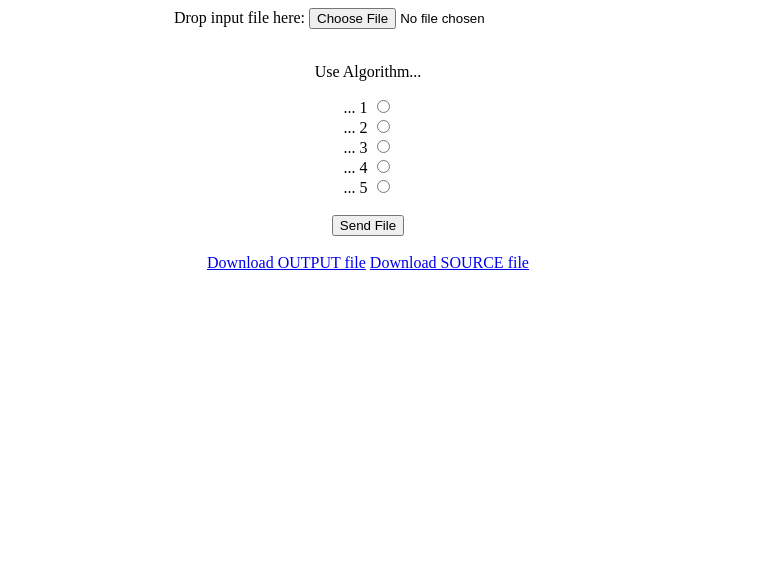
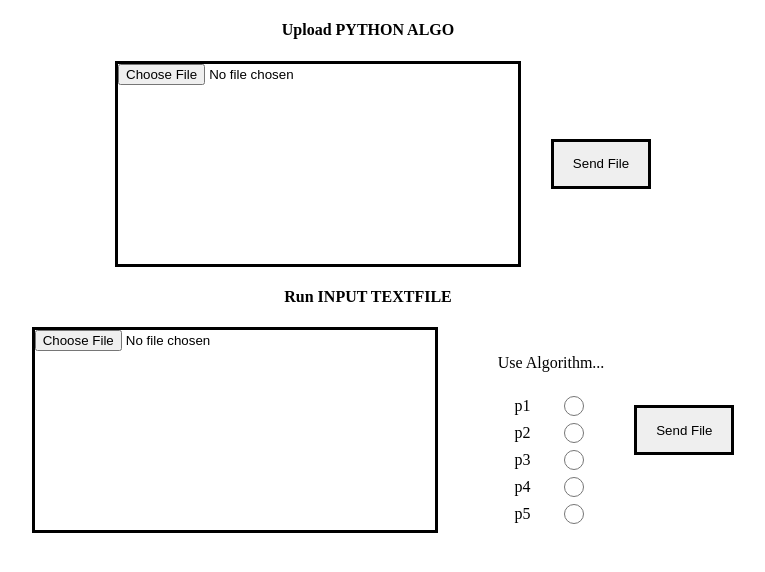
Before and after one commit to MironFoerster/replyIO, a Django app: page /fileinout/ in a window 1280 px wide. Shown: the top 572 px of the page, without its empty margins (272-1037 px from the left). Run offline with Django 3.2, Linux system fonts and the light colour scheme.

Commit message:
big update

```diff
--- a/replyspeedup/FileInOut/templates/FileInOut/index.html
+++ b/replyspeedup/FileInOut/templates/FileInOut/index.html
@@ -5,29 +5,67 @@
 <head>
     <meta charset="UTF-8">
     <title>Reply-FileInOut</title>
+    <style>
+        input[type=file] {
+            width: 400px;
+            height: 200px;
+            border: solid;
+        }
+        input[type=radio] {
+            width: 20px;
+            height: 20px;
+            transform: translateY(+25%);
+        }
+        input[type=submit] {
+            width: 100px;
+            height: 50px;
+            border: solid;
+        }
+        form * {
+            margin-left: 30px;
+        }
+        form {
+            display: flex;
+            align-items: center;
+            justify-content: center;
+        }
+    </style>
 
 </head>
 <body style="text-align:center">
+    <h4>Upload PYTHON ALGO</h4>
+    <form action="{% url 'FileInOut:upload' %}" method="post" enctype="multipart/form-data">
+        {% csrf_token %}
+        <input type="file" id="FileUp" name="FileUp">
+        <input type="submit" value="Send File">
+    </form>
+    <hl>
+    <hl>
+    <h4>Run INPUT TEXTFILE</h4>
     <form action="{% url 'FileInOut:index' %}" method="post" enctype="multipart/form-data">
         {% csrf_token %}
-        <label for="FileIn">Drop input file here:</label>
         <input type="file" id="FileIn" name="FileIn">
         <br>
         <br>
+        <div>
         <p>Use Algorithm...</p>
         {% for i in algos %}
-            <label for="algo{{ i }}">... {{ i }}</label>
-            <input type="radio" name="algo_number" id="algo{{ i }}" value="{{ i }}">
+            <label for="algo{{ i }}">{{ i }}</label>
+            <input type="radio" name="problem_id" id="algo{{ i }}" value="{{ i }}">
 
             <br>
         {% endfor %}
+        </div>
         <br>
         <input type="submit" value="Send File">
+        {% if path_out != "" and path_source != "" %}
+            <div style="display:flex; flex-direction: column;">
+                <a href="{{path_out}}" download>Download OUTPUT file</a>
+                <a href="{{path_source}}" download>Download SOURCE file</a>
+            </div>
+        {% endif %}
     </form>
     <br>
 
-    <a href="{{path_fileOut}}" download>Download OUTPUT file</a>
-    <a href="{{path_source}}" download>Download SOURCE file</a>
-
 </body>
 </html>
--- a/replyspeedup/FileInOut/urls.py
+++ b/replyspeedup/FileInOut/urls.py
@@ -5,4 +5,5 @@ app_name = 'FileInOut'
 
 urlpatterns = [
     path('', views.index, name='index'),
+    path('upload', views.upload, name='upload'),
 ]
--- a/replyspeedup/FileInOut/views.py
+++ b/replyspeedup/FileInOut/views.py
@@ -1,29 +1,45 @@
-from django.shortcuts import render
+from django.shortcuts import render, redirect
 from django.conf import settings
 import os
 
+def upload(request):
+    problem_id = str(request.FILES['FileUp'].name.split(".")[0])
+    problem_path = os.path.join(settings.MEDIA_ROOT, "FileInOut", problem_id)
+
+    with open(os.path.join(problem_path, "run.py"), 'w') as run_file:
+        for line in request.FILES['FileUp']:
+            run_file.write(line.decode('UTF-8')[:-1])
+    with open(os.path.join(problem_path, "source.txt"), 'w') as source_file:
+        for line in request.FILES['FileUp']:
+            source_file.write(line.decode('UTF-8')[:-1])
+
+    return redirect("FileInOut:index")
+
 def index(request):
-    #algo = importlib.import_module('replyAlgo' + str(request.POST['algo_number']), package='.replyAlgos')
+    context = {'algos': ["p"+str(i) for i in range(1,6)],
+               'path_out': "",
+               'path_source': ""}
+    in_lines = []
+    if ('FileIn' in request.FILES.keys()) and ('problem_id' in request.POST.keys()):
+        print(request.POST)
+        problem_path = os.path.join(settings.MEDIA_ROOT, "FileInOut", str(request.POST['problem_id']))
 
-    #exec('from .replyAlgos import replyAlgo' + str(request.POST['algo_number']) + ' as algo')
-    in_lines = []
-    if ('FileIn' in request.FILES.keys()) and ('algo_number' in request.POST.keys()):
-        from . import algos as algos
+        context['path_out'] = os.path.join(problem_path, "out.txt")
+        context['path_source'] = os.path.join(problem_path, "source.txt")
+
         for i in request.FILES['FileIn']:
-            in_lines.append(i.decode('utf-8'))  #.split())  # z.B.: [['4'], ['1234', '7777'], ['1234', '4321'], ['helllo', 'strang', 'err']]
+            in_lines.append(i.decode('utf-8')[:-2])  #.split())  # z.B.: [['4'], ['1234', '7777'], ['1234', '4321'], ['helllo', 'strang', 'err']]
+        in_lines.reverse()
 
-        in_lines.reverse()
-        exec('global out_lines; out_lines = algos.algo_' + str(request.POST['algo_number']) + '(in_lines)')
+        out_lines = []
+        exec(open(os.path.join(problem_path, "run.py")).read())
 
-        with open(settings.MEDIA_ROOT + '/FileInOut/fileOut.txt', 'w') as file_out:
+        with open(os.path.join(problem_path, "out.txt"), 'w') as file_out:
             file_out.writelines(out_lines)
+
+
         print('algo completed, output file saved')
 
     else:
         print('no file or no algo selected')
-
-
-
-
-    context = {'algos':range(1,6), 'path_fileOut':settings.MEDIA_URL + "FileInOut/fileOut.txt", 'path_source': settings.MEDIA_URL +  "FileInOut/source.txt"}
     return render(request, 'FileInOut/index.html', context)
```
